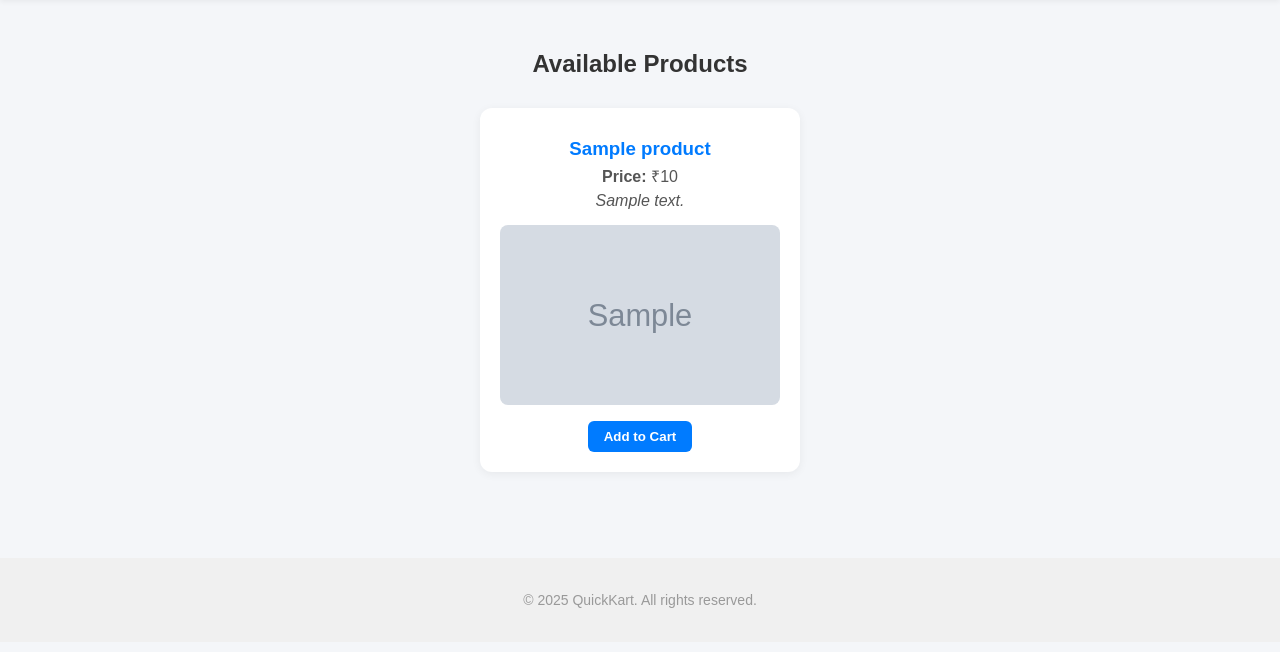
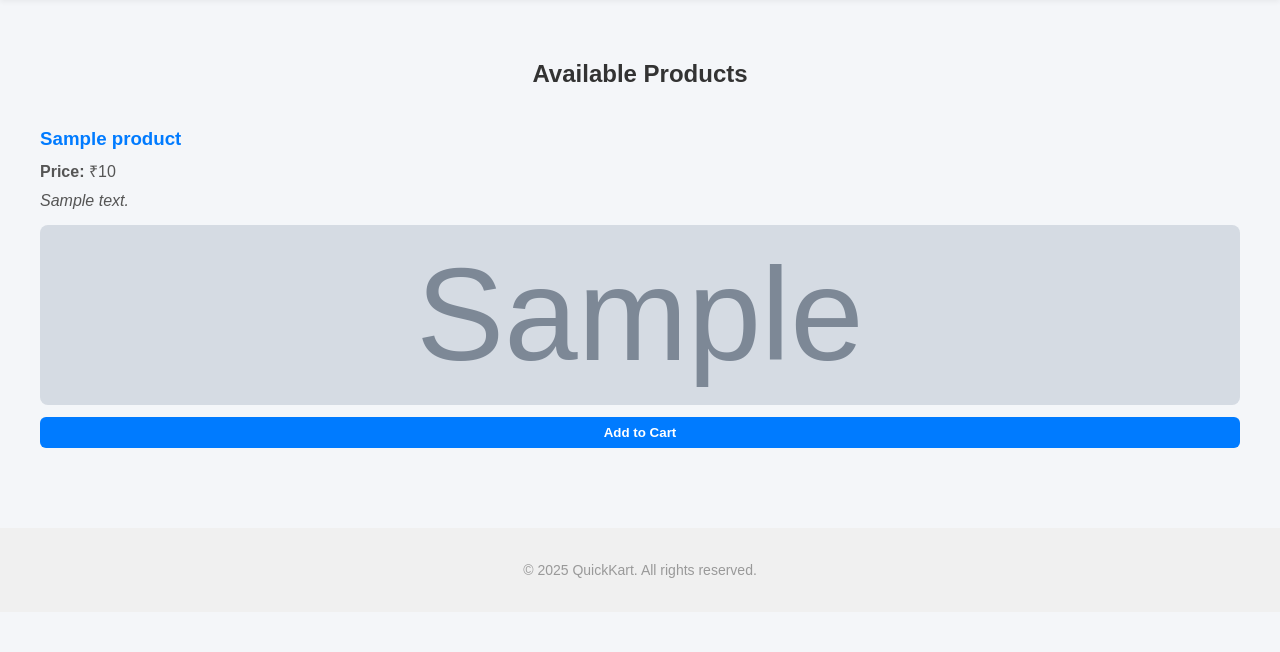
Before and after one commit to arcgate-nikhil/Flask-Quickkart, a Flask app: page / in a window 1280 px wide. Shown: the part 148-800 px from the top of the page. Run offline with Flask 3, Linux system fonts and the light colour scheme; tables that the repository leaves empty hold one stand-in row (values such as "Sample post"); grey boxes marked "Sample" are stand-in pictures; parts of the project's set-up code (start-up, migrations or seed data) failed here and were passed over.

Commit message:
latest requirements

```diff
--- a/requirements.txt
+++ b/requirements.txt
@@ -1,8 +1,10 @@
 blinker==1.9.0
 click==8.1.8
 Flask==3.1.0
+Flask-Login==0.6.3
 Flask-Scss==0.5
 Flask-SQLAlchemy==3.1.1
+Flask-WTF==1.2.2
 greenlet==3.1.1
 itsdangerous==2.2.0
 Jinja2==3.1.6
@@ -13,3 +15,4 @@ six==1.17.0
 SQLAlchemy==2.0.40
 typing_extensions==4.13.2
 Werkzeug==3.1.3
+WTForms==3.2.1
--- a/templates/index.html
+++ b/templates/index.html
@@ -48,8 +48,14 @@
             text-decoration: underline;
         }
 
+        /* .content {
+            padding: 30px 20px;
+            max-width: 1200px;
+            margin: auto;
+        } */
+
         .content {
-            padding: 30px 20px;
+            padding: 40px 20px;
             max-width: 1200px;
             margin: auto;
         }
@@ -60,16 +66,25 @@
             margin-bottom: 30px;
         }
 
-        .product-list {
+        /* .product-list {
             display: flex;
             justify-content: center;
             flex-wrap: wrap;
             gap: 30px;
             padding: 0;
             list-style: none;
+        } */
+
+        .product-list {
+            display: grid;
+            grid-template-columns: repeat(auto-fit, minmax(250px, 1fr));
+            gap: 30px;
+            padding: 0;
+            list-style: none;
+            max-width: 1200px; /* Optional: Prevents ultra-wide stretching */
+            margin: 0 auto;     /* Centers the grid */
         }
-
-        .product-item {
+        /* .product-item {
             width: 280px;
             background-color: #fff;
             border-radius: 12px;
@@ -77,8 +92,13 @@
             box-shadow: 0 2px 10px rgba(0,0,0,0.06);
             transition: transform 0.2s, box-shadow 0.2s;
             text-align: center;
+        } */
+        .product-item {
+            display: flex;
+            flex-direction: column;
+            justify-content: space-between;
+            height: 100%;
         }
-
         .product-item:hover {
             transform: translateY(-5px);
             box-shadow: 0 4px 16px rgba(0,0,0,0.1);
```
